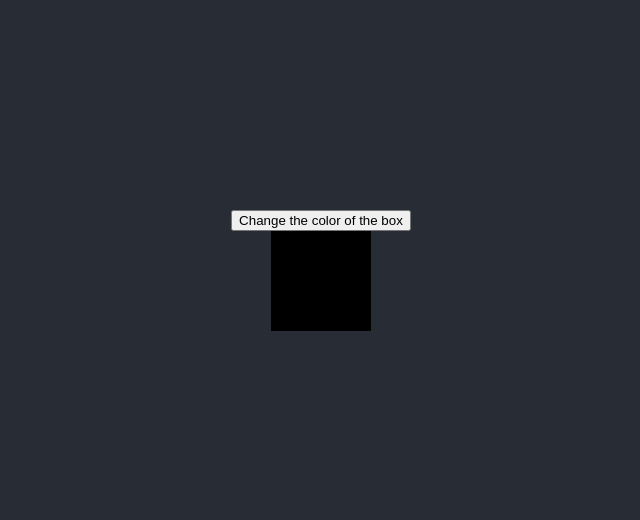
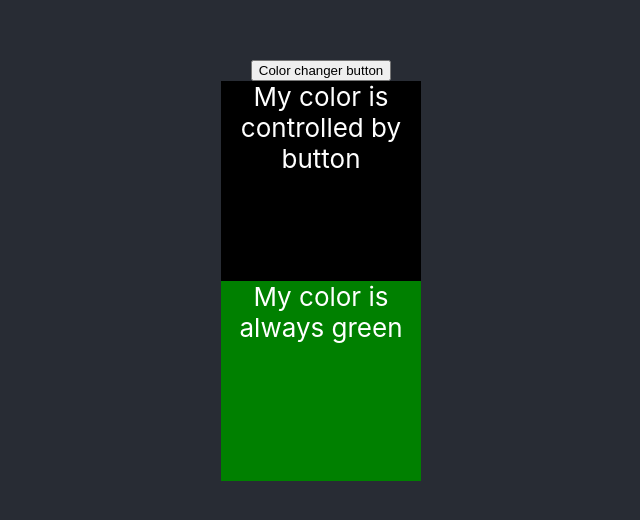
Before and after one commit to jmtoung/react-perf, a React (Create React App) app: page /render in a window 1280 px wide. Shown: the part 130-650 px from the top of the page, without its empty margins (319-959 px from the left). Built offline with nearby package versions, Linux system fonts and the light colour scheme.

Commit message:
Add unrelated child

```diff
--- a/src/pages/render/RenderRoot.tsx
+++ b/src/pages/render/RenderRoot.tsx
@@ -12,13 +12,26 @@ export function RenderRoot() {
           setColorIndex((colorIndex + 1) % COLORS.length);
         }}
       >
-        Change the color of the box
+        Color changer button
       </button>
       <ColorBox color={COLORS[colorIndex]} />
+      <UnrelatedChild />
     </>
   );
 }
 
 function ColorBox({ color }: { color: string }) {
-  return <div style={{ height: 100, width: 100, backgroundColor: color }} />;
+  return (
+    <div style={{ height: 200, width: 200, backgroundColor: color }}>
+      My color is controlled by button
+    </div>
+  );
 }
+
+function UnrelatedChild() {
+  return (
+    <div style={{ height: 200, width: 200, backgroundColor: 'green' }}>
+      My color is always green
+    </div>
+  );
+}
```
